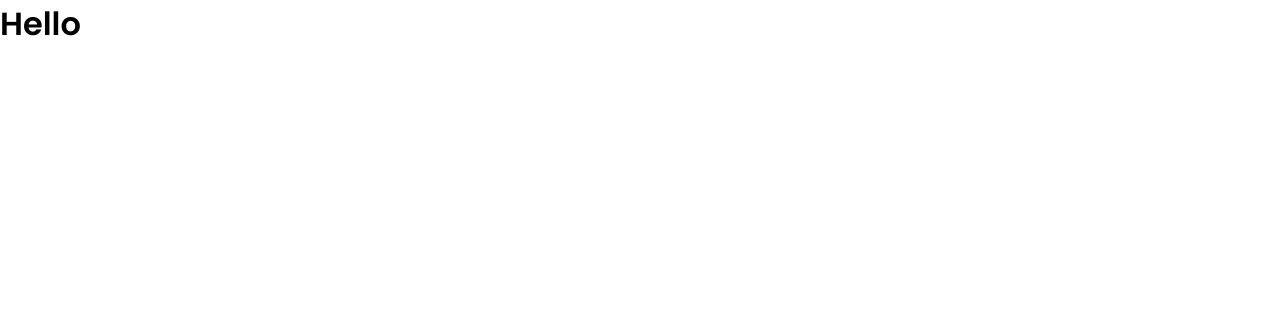
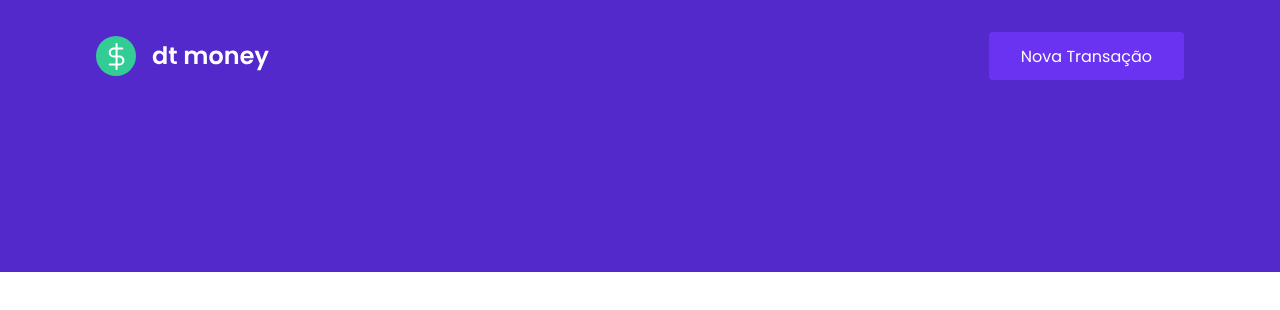
Before and after one commit to igor-marchi/dtMoney, a React (Create React App) app: page / in a window 1280 px wide. Shown: the top 310 px of the page. Built offline with nearby package versions, Linux system fonts and the light colour scheme.

Commit message:
adicionado header

```diff
--- a/src/App.tsx
+++ b/src/App.tsx
@@ -1,10 +1,12 @@
+import { Fragment } from "react";
+import { Header } from "./compenents/Header";
 import { GlobalStyle } from "./styles/Global";
 
 export function App() {
   return (
-    <div className="App">
-      <h1>Hello</h1>
+    <Fragment>
+      <Header />
       <GlobalStyle />
-    </div>
+    </Fragment>
   );
 }
--- /dev/null
+++ b/src/compenents/Header/index.tsx
@@ -0,0 +1,15 @@
+import LogoImg from '../../assets/logo.svg'
+import { Container, Content } from './styles'
+
+export function Header() {
+    return (
+        <Container>
+            <Content>
+                <img src={LogoImg} alt="dtMoney"/>
+                <button type="button">
+                    Nova Transação
+                </button>
+            </Content>
+        </Container>
+    )
+}
--- /dev/null
+++ b/src/compenents/Header/styles.ts
@@ -0,0 +1,32 @@
+import styled from 'styled-components';
+
+export const Container = styled.header`
+    background: var(--blue);
+`;
+
+export const Content = styled.div`
+    max-width: 1120px;
+    margin: 0 auto;
+
+    padding: 2rem 1rem 12rem;
+
+    display: flex;
+    align-items: center;
+    justify-content: space-between;
+
+    button {
+        font-size: 1rem;
+        color: #fff;
+        background-color: var(--blue-light);
+        border: 0;
+        padding: 0 2rem;
+        border-radius: 0.25rem;
+        height: 3rem;
+
+        transition: filter 0.2s;
+
+        &:hover {
+            filter: brightness(0.9)
+        }
+    }
+`
--- a/src/styles/Global.ts
+++ b/src/styles/Global.ts
@@ -2,11 +2,11 @@
 
 export const GlobalStyle = createGlobalStyle`
     :root {
-        --red: ##E62E4D;
+        --red: #E62E4D;
         --blue: #5429CC;
         --green: #33CC95;
 
-        --blue-light: #6933FF
+        --blue-light: #6933F1;
 
         --text-title:#363F5F;
         --text-body:#969CB3;
```
